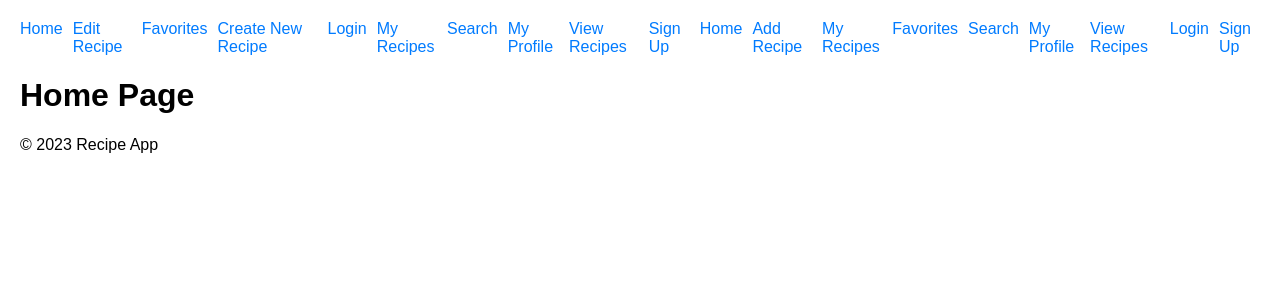
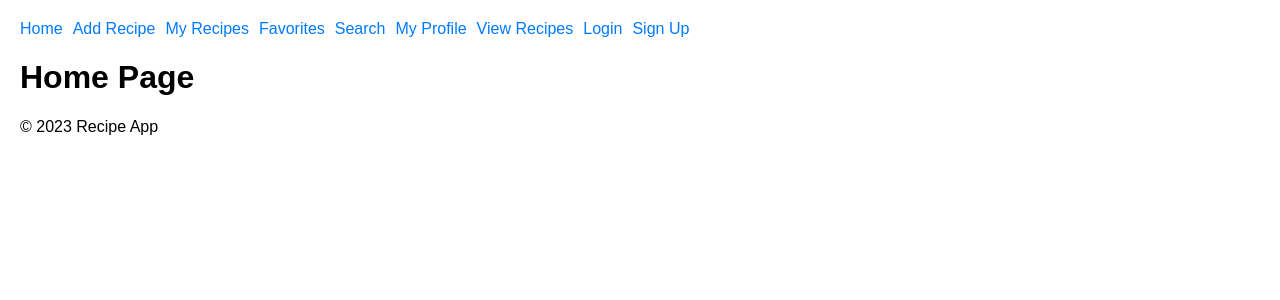
Before and after one commit to Moringa-SDF-PT10/group-09-recipe-app-project, a React (Vite) app: page / in a window 1280 px wide. Shown: the top 300 px of the page. Built offline with nearby package versions, Linux system fonts and the light colour scheme.

Commit message:
WIP: Local changes to App.jsx before merging auth-feature

```diff
--- a/src/Components/App.jsx
+++ b/src/Components/App.jsx
@@ -15,16 +15,6 @@ function App() {
   return (
     <div>
      <nav>
-      <Link to={"./"}>Home</Link>
-      <Link to={"./Edit Recipe"}>Edit Recipe</Link>
-      <Link to={"./Favorites"}>Favorites</Link>
-      <Link to={"./Form"}>Create New Recipe</Link>
-      <Link to={"./Login"}>Login</Link>
-      <Link to={"./My Recipes"}>My Recipes</Link>
-      <Link to={"./Search"}>Search</Link>
-      <Link to={"./Profile"}>My Profile</Link>
-      <Link to={"./RecipeList"}>View Recipes</Link>
-      <Link to={"./SignUp"}>Sign Up</Link>
       <Link to="/">Home</Link>
       <Link to="/add-recipe">Add Recipe</Link>
       <Link to="/my-recipes">My Recipes</Link>
@@ -34,21 +24,9 @@ function App() {
       <Link to="/recipe-list">View Recipes</Link>
       <Link to="/login">Login</Link>
       <Link to="/signup">Sign Up</Link>
-
-
      </nav>
      <main>
       <Routes>
-        <Route path='./' element={<Home /> }/>
-        <Route path='./Edit Recipe' element={<EditRecipe /> }/>
-        <Route path='./Favorites' element={<Favorites /> }/>
-        <Route path='./Form' element={<Form /> }/>
-        <Route path='./Login' element={<Login /> }/>
-        <Route path='./My Recipes' element={<MyRecipes /> }/>
-        <Route path='./Search' element={<Search /> }/>
-        <Route path='./Profile' element={<Profile /> }/>
-        <Route path='./RecipeList' element={<RecipeList /> }/>
-        <Route path='./SignUp' element={<SignUp /> }/>
         <Route path="/" element={<Home />} />
         <Route path="/add-recipe" element={<Form />} />
         <Route path="/edit-recipe/:id" element={<EditRecipe />} />
```
Lines whose indentation alone changed are shown as unchanged.
